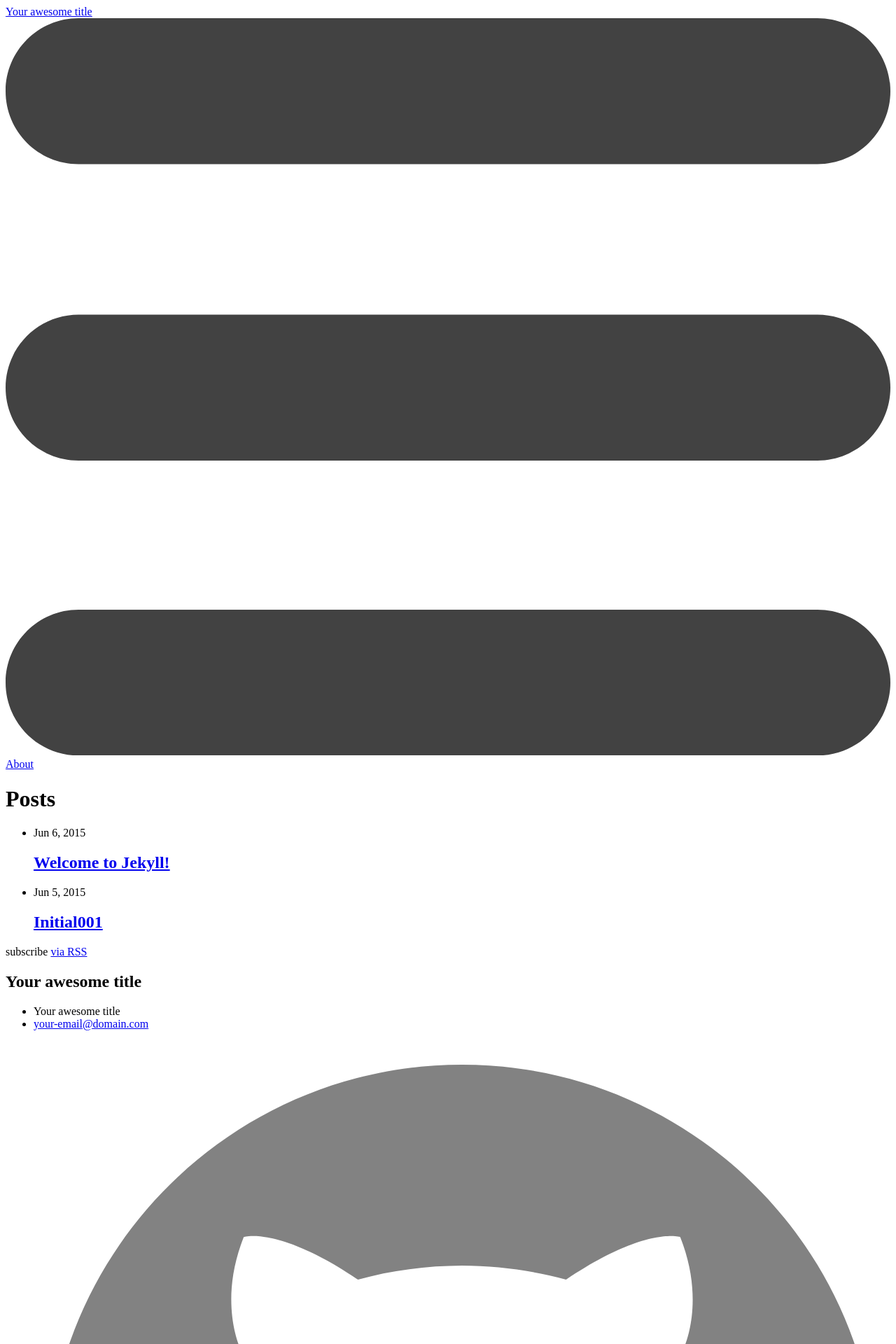
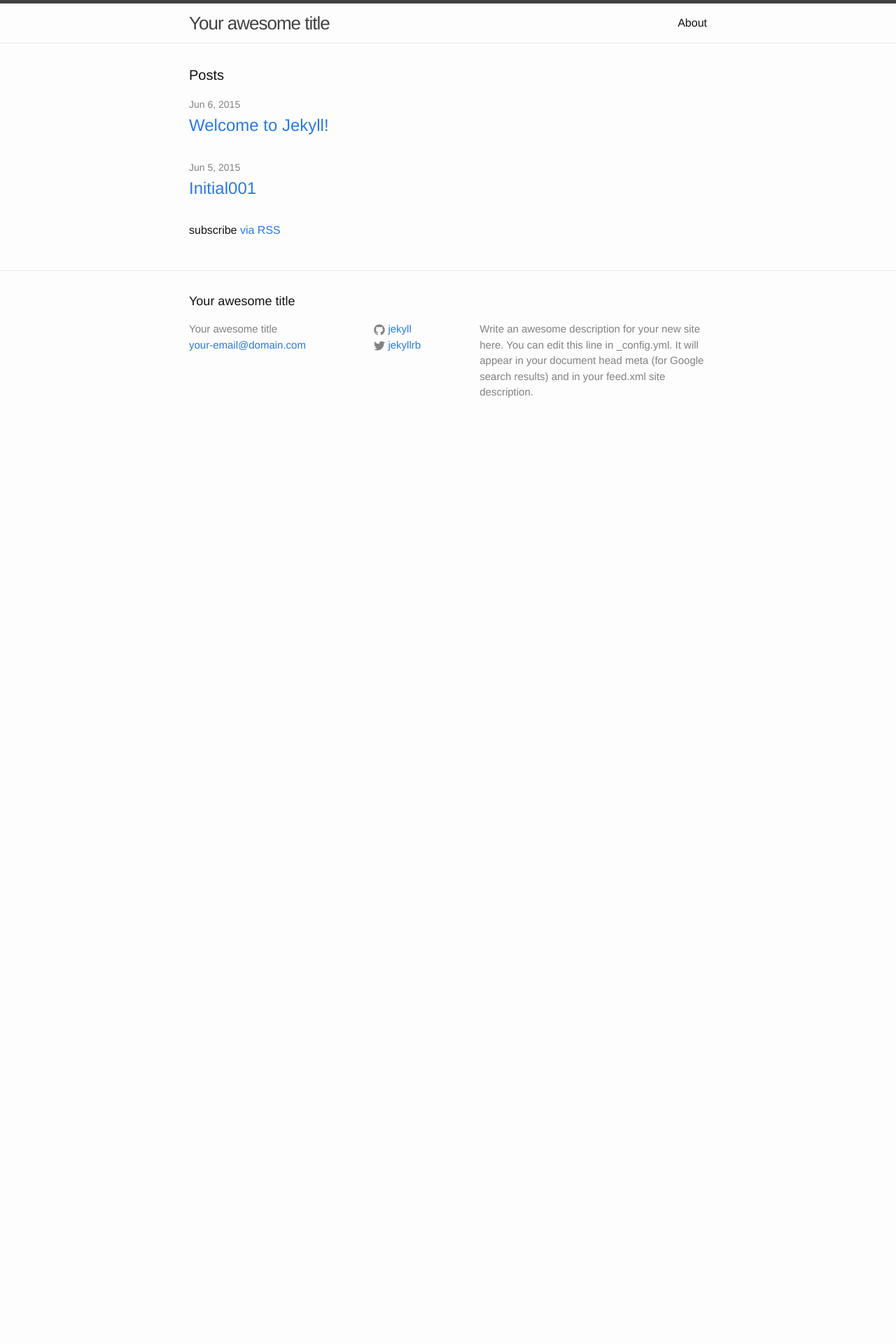
Before and after one commit to BingjieGao/SummerBlogs, a Jekyll site: the page built from index.html, in a window 1280 px wide. Shown: the top 1920 px of the page at 70% size. Built offline with Jekyll 4.4.1, drawn with Linux system fonts in a browser that asks for light colours; after the commit the page ends 900 px from its top, so only the background shows below that.

Commit message:
Update head.html

```diff
--- a/_includes/head.html
+++ b/_includes/head.html
@@ -6,7 +6,7 @@
   <title>{% if page.title %}{{ page.title }}{% else %}{{ site.title }}{% endif %}</title>
   <meta name="description" content="{% if page.excerpt %}{{ page.excerpt | strip_html | strip_newlines | truncate: 160 }}{% else %}{{ site.description }}{% endif %}">
 
-  <link rel="stylesheet" href="{{ "/_site/css/main.css" | prepend: site.baseurl }}">
+  <link rel="stylesheet" href="{{ "css/main.css" | prepend: site.baseurl }}">
   <link rel="canonical" href="{{ page.url | replace:'index.html','' | prepend: site.baseurl | prepend: site.url }}">
   <link rel="alternate" type="application/rss+xml" title="{{ site.title }}" href="{{ "/feed.xml" | prepend: site.baseurl | prepend: site.url }}" />
 </head>
```
